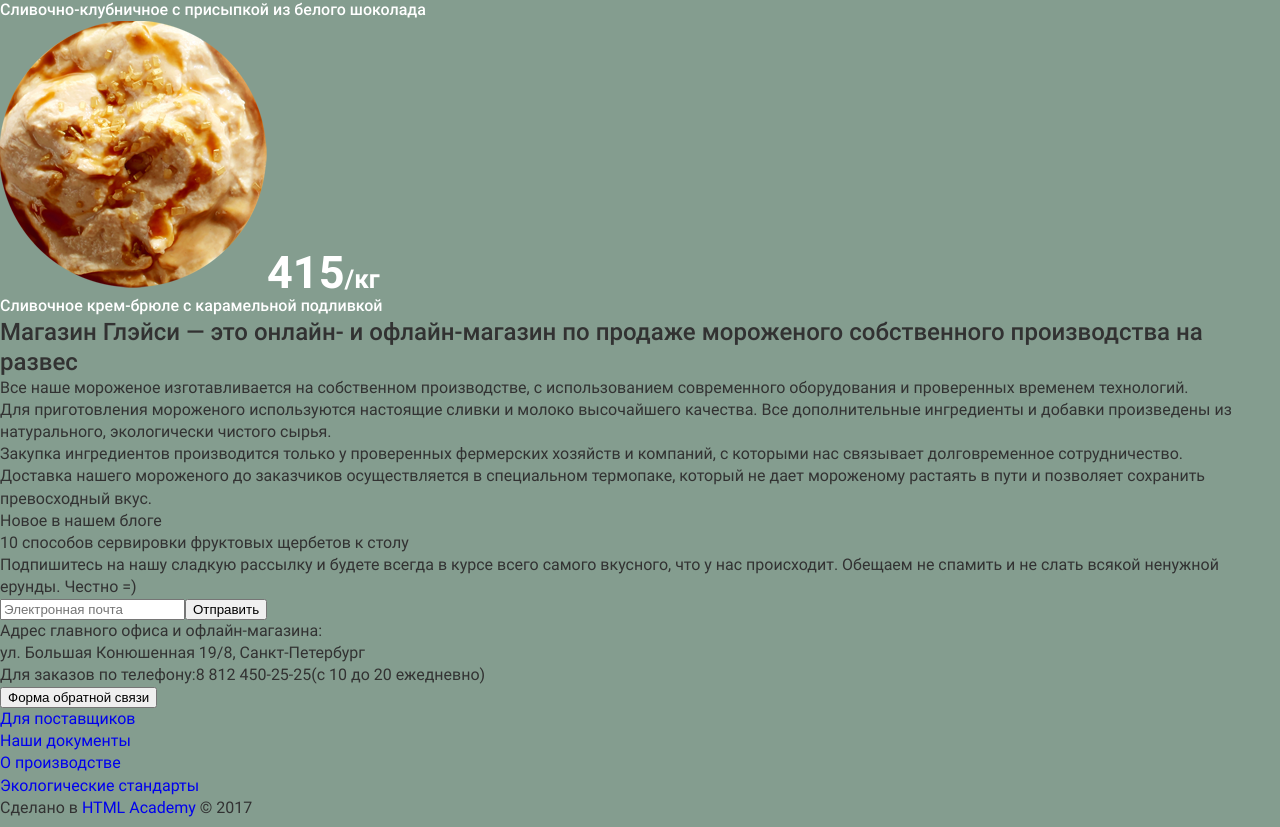
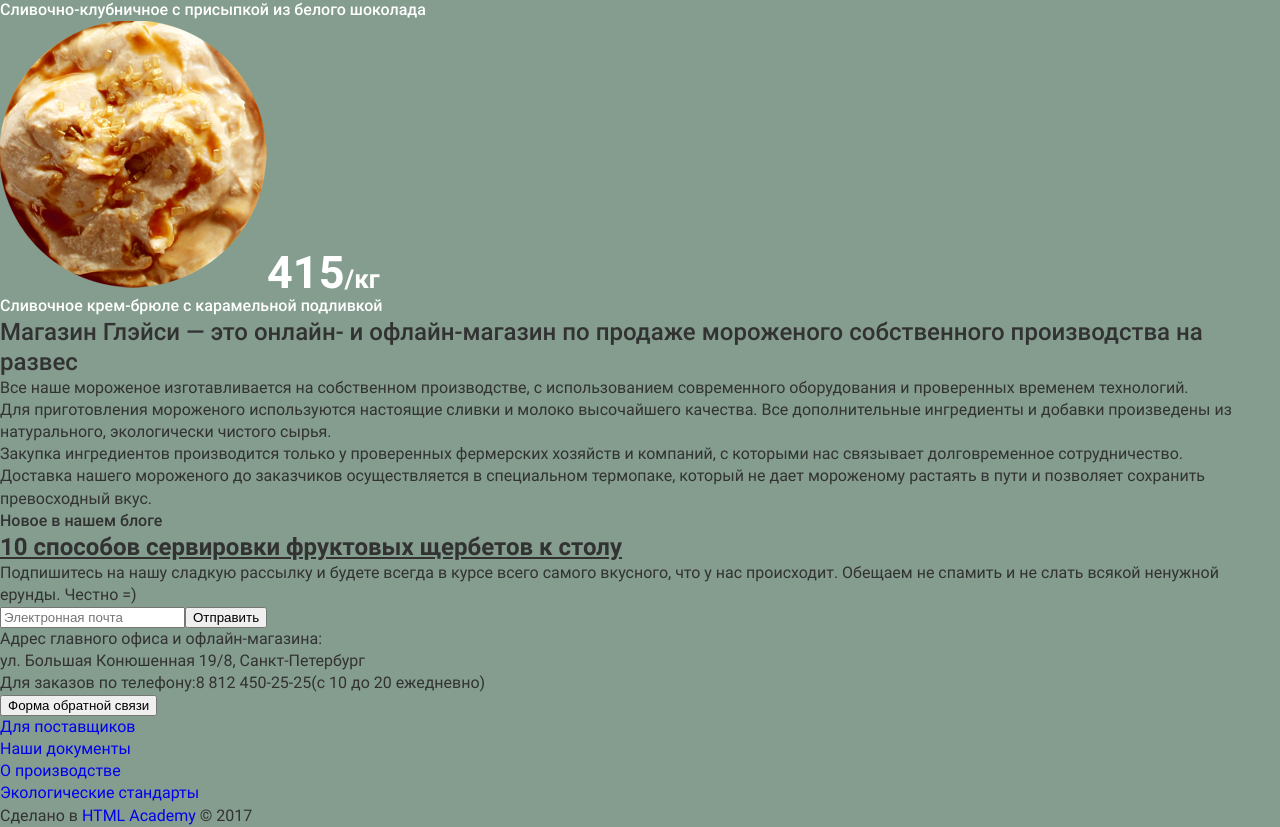
Before and after one commit to maximshigaev/gllacy, a React (Create React App) app: page / in a window 1280 px wide. Shown: the part 2094-2921 px from the top of the page. Built offline with nearby package versions, Linux system fonts and the light colour scheme.

Commit message:
add basic styles for the News component

```diff
--- /dev/null
+++ b/src/components/News/News.scss
@@ -0,0 +1,12 @@
+.news {
+  &__title {
+    font-weight: 500;
+  }
+
+  &__heading {
+    font-size: 24px;
+    font-weight: bold;
+    text-decoration: underline;
+    line-height: 1.25;
+  }
+}
--- a/src/components/News/News.tsx
+++ b/src/components/News/News.tsx
@@ -1,9 +1,12 @@
 import { FC } from 'react';
+
+// Styles
+import './News.scss';
 
 export const News: FC = () => (
   <article>
-    <h2>Новое в нашем блоге</h2>
-    <h3>
+    <h2 className="news__title">Новое в нашем блоге</h2>
+    <h3 className="news__heading">
       10 способов сервировки фруктовых щербетов к столу
     </h3>
   </article>
```
